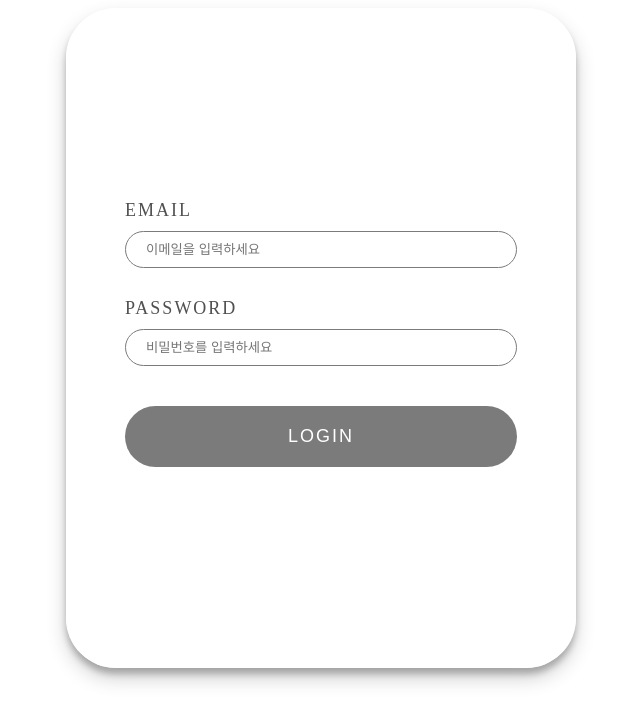
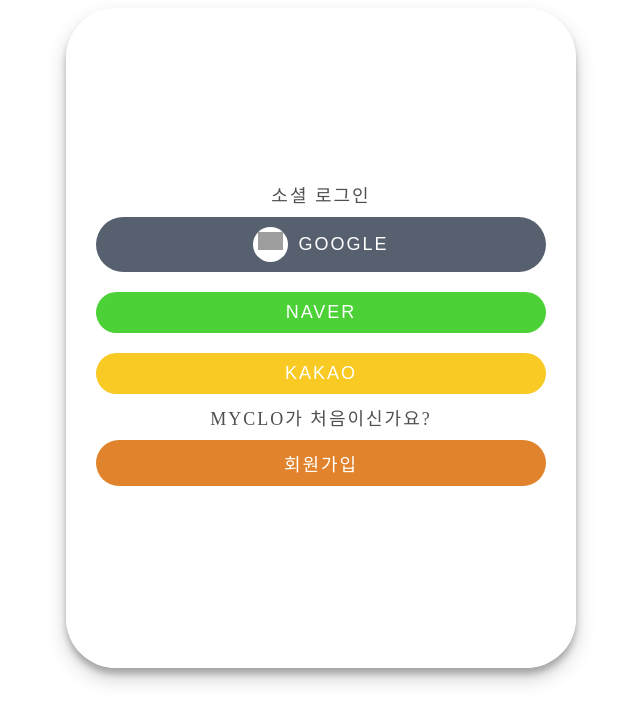
Before and after one commit to isjennifer/MyFoodChart, a React (Create React App) app: page / in a window 1280 px wide. Shown: the top 722 px of the page, without its empty margins (319-959 px from the left). Built offline with nearby package versions, Linux system fonts and the light colour scheme; grey boxes are pictures that could not be loaded.

Commit message:
feat: 소셜로그인 틀 생성

```diff
--- a/src/Login.js
+++ b/src/Login.js
@@ -1,4 +1,4 @@
-
+import { Link } from "react-router-dom"
 import styled from "styled-components"
 import { useForm } from "react-hook-form"
 
@@ -22,18 +22,11 @@
 
 `
 
-const ErrorMessage = styled.div`
-    font-size: 13px;
-    color: red;
-    padding: 10px 0px 20px 0px;
-`
-
-
 const Button = styled.button`
     display: flex;
     width: 100%;
     margin: 10px 0px;
-    padding: 20px 100px;
+    padding: 10px 100px;
     border-radius: 40px;
     letter-spacing: 2px;
     justify-content: center;
@@ -48,61 +41,24 @@
 `
 
 
-const InputBox = styled.input`
-    display: flex;
-    width: 350px;
-    margin: 10px 0px 0px 0px;
-    padding: 10px 20px;
-    border-radius: 40px;
-    background-color: white;
-    border: 1px solid #7B7B7B;
-`
-
 function Login() {
-    const { register, handleSubmit, formState } = useForm();
-    const onValid = (data) => {
-        console.log(data);
-    }
-    const EmailErrorExist = formState.errors.email && formState.errors.email.message;
-    const PasswordErrorExist = formState.errors.password && formState.errors.password.message;
-
   return (
         <LoginForm>
-            <form onSubmit={handleSubmit(onValid)}>
-                <div>
-                    <label for="email">EMAIL</label>
-                    <InputBox {...register(
-                        "email",
-                        {required: "이메일을 입력하세요",
-                        pattern: {
-                            value: /^[A-Za-z0-9._%+-]+@[a-z]+\.[a-z]{2,3}/,
-                            message: "올바른 이메일 형식이 아닙니다",
-                            }
-                        }
-                        )}
-                    id="email" placeholder="이메일을 입력하세요" style={{ borderColor: EmailErrorExist ? "red" : "" }}/>
-                    <ErrorMessage>{EmailErrorExist}</ErrorMessage>
+            <span>소셜 로그인</span>
+            <Button style={{backgroundColor: "#57606f"}}>
+                <div style={{width: 35, height:35, marginRight:10 ,borderRadius: 50, backgroundColor: "white"}}>
+                    <img src="https://lh3.googleusercontent.com/COxitqgJr1sJnIDe8-jiKhxDx1FrYbtRHKJ9z_hELisAlapwE9LUPh6fcXIfb5vwpbMl4xl9H9TRFPc5NOO8Sb3VSgIBrfRYvW6cUA"
+                        style={{width:25, marginTop: 5}}/>
                 </div>
-                <div>
-                    <label for="password">PASSWORD</label>
-                    <InputBox {...register(
-                        "password",
-                        {required: "비밀번호를 입력하세요",
-                        minLength: {
-                            value: 8,
-                            message: "8자 이상 입력하세요",
-                            },
-                        pattern:{
-                            value: /(?=.*[a-z])(?=.*[0-9])/,
-                            message: "최소 한개 이상의 소문자와 숫자를 포함해야합니다"
-                            },
-                        }
-                        )}
-                    id="password" placeholder="비밀번호를 입력하세요"  style={{ borderColor: PasswordErrorExist ? "red" : "" }}/>
-                    <ErrorMessage>{PasswordErrorExist}</ErrorMessage>
-                </div>
-                <Button>LOGIN</Button>
-            </form>
+
+                GOOGLE
+            </Button>
+            <Button style={{backgroundColor: "#4cd137"}}>NAVER</Button>
+            <Button style={{backgroundColor: "#f9ca24"}}>KAKAO</Button>
+            <span>MYCLO가 처음이신가요?</span>
+            <Button style={{backgroundColor: "#E1832C"}}>회원가입</Button>
+
+
         </LoginForm>
   );
 }
```
